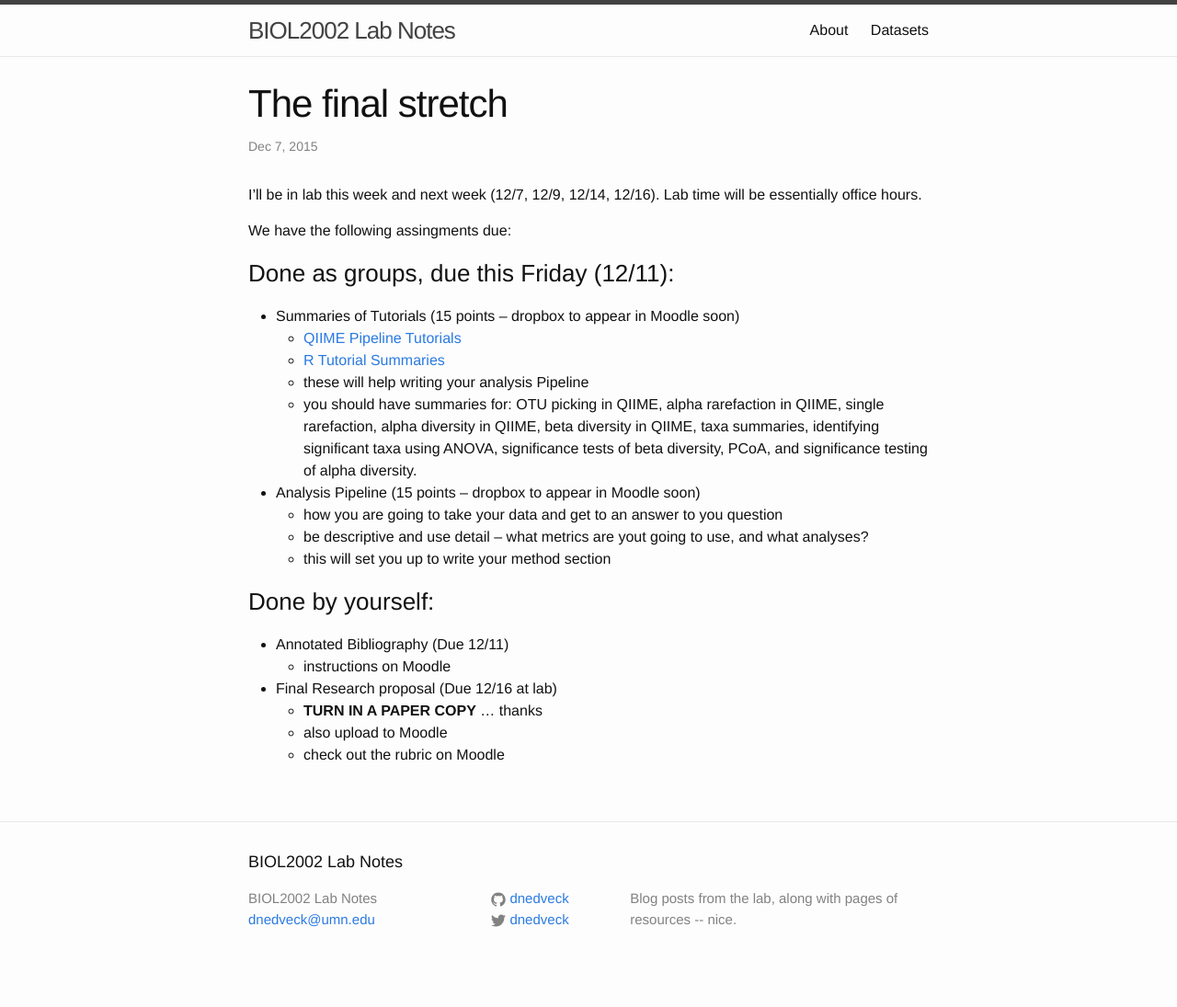
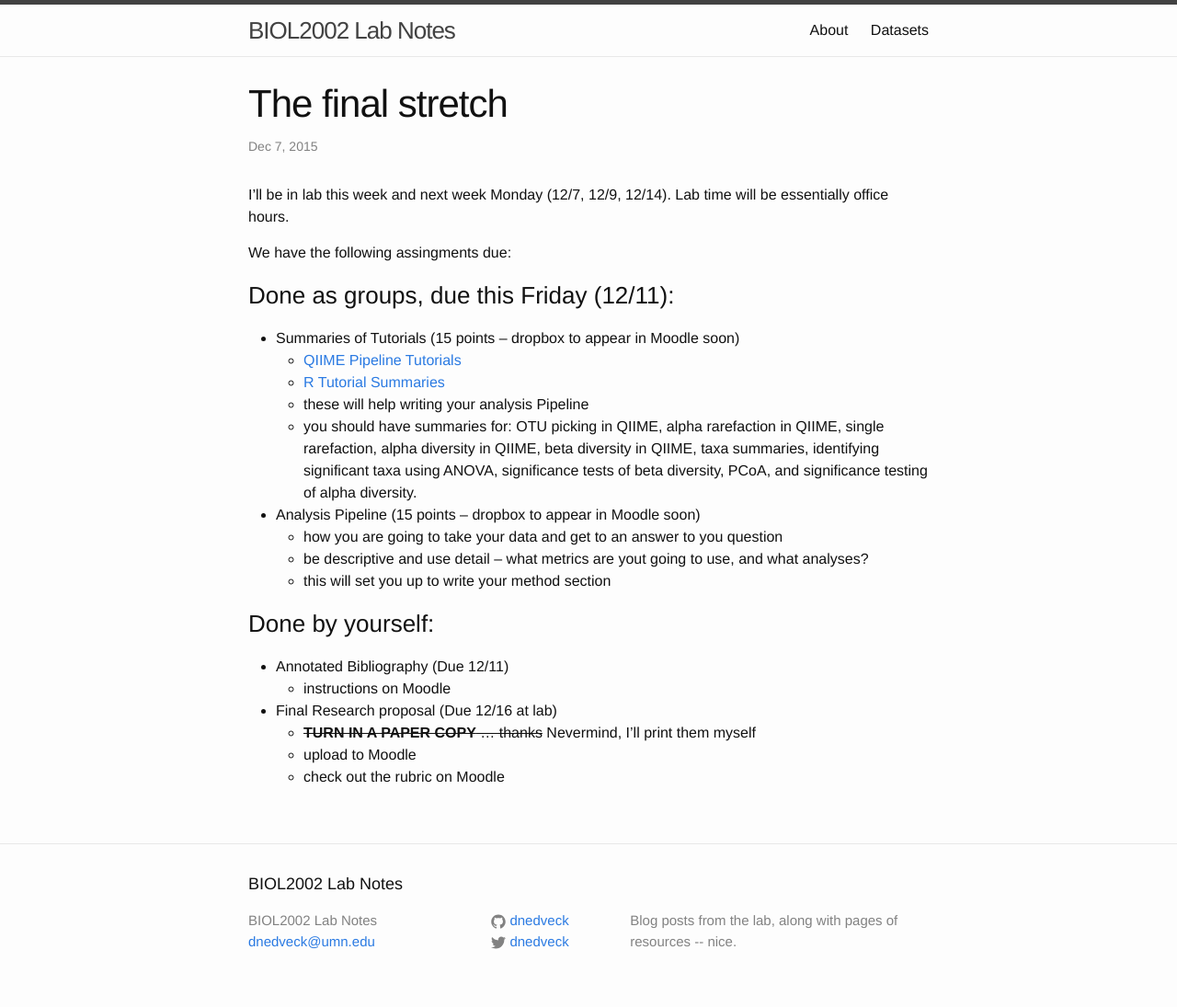
Before and after one commit to dnedveck/biol2002, a Jekyll site: the page built from _posts/2015-12-07-the-final-stretch.md, in a window 1280 px wide. Shown: the whole page at 92% size. Built offline with Jekyll 4.4.1, drawn with Linux system fonts in a browser that asks for light colours; before the commit the page ends 1071 px from its top, so only the background shows below that.

Commit message:
Update 2015-12-07-the-final-stretch.md
modifying how they are turning in their final research proposal

```diff
--- a/_posts/2015-12-07-the-final-stretch.md
+++ b/_posts/2015-12-07-the-final-stretch.md
@@ -5,7 +5,7 @@ date: 2015-12-07
 categories:
 ---
 
-I'll be in lab this week and next week (12/7, 12/9, 12/14, 12/16). Lab time will be essentially office hours.
+I'll be in lab this week and next week Monday (12/7, 12/9, 12/14). Lab time will be essentially office hours.
 
 
 We have the following assingments due:
@@ -29,6 +29,6 @@ We have the following assingments due:
 - Annotated Bibliography (Due 12/11)
   - instructions on Moodle
 - Final Research proposal (Due 12/16 at lab)
-  - **TURN IN A PAPER COPY** ... thanks
-  - also upload to Moodle
+  - ~~**TURN IN A PAPER COPY** ... thanks~~ Nevermind, I'll print them myself
+  - upload to Moodle
   - check out the rubric on Moodle
```
